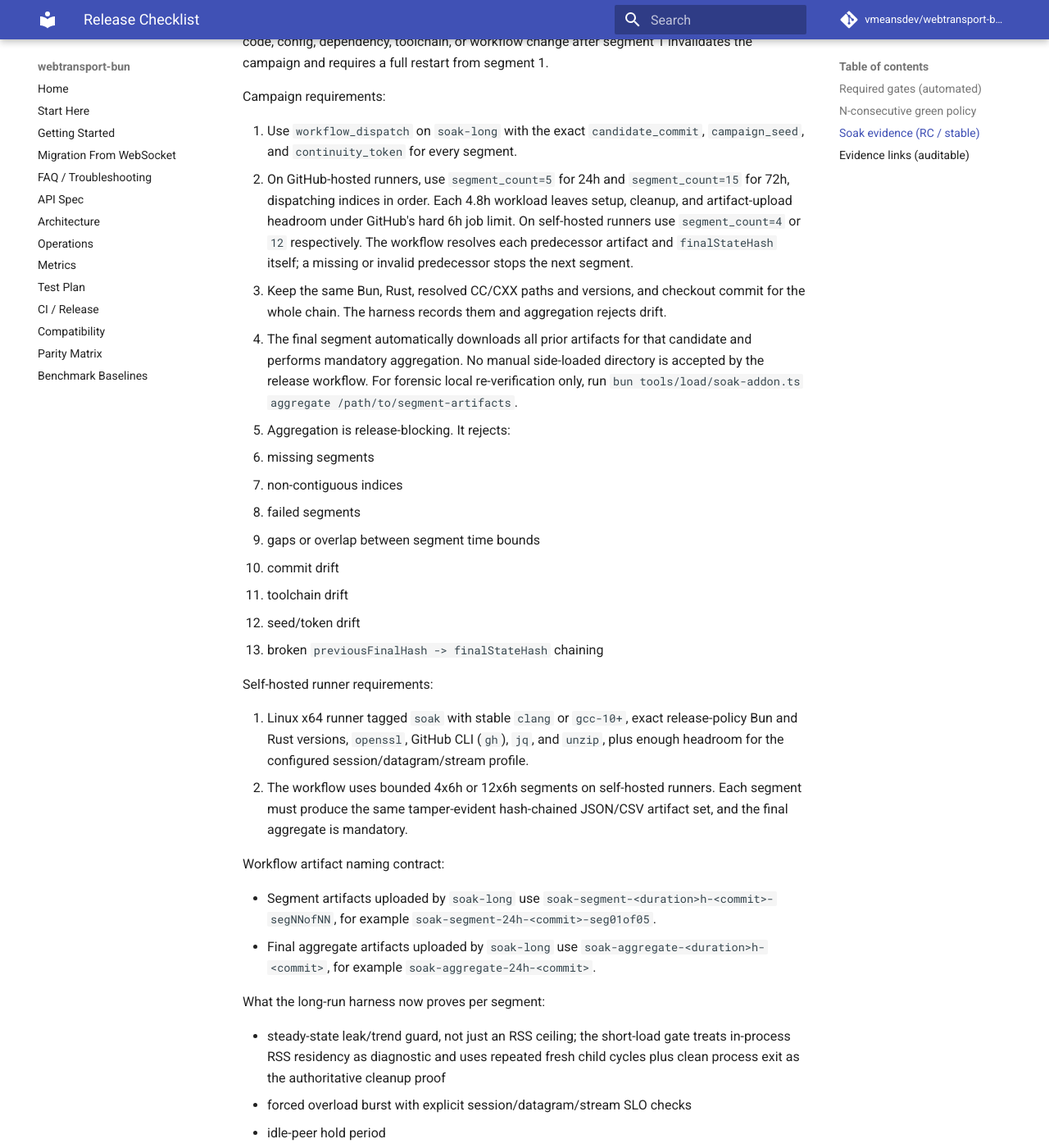
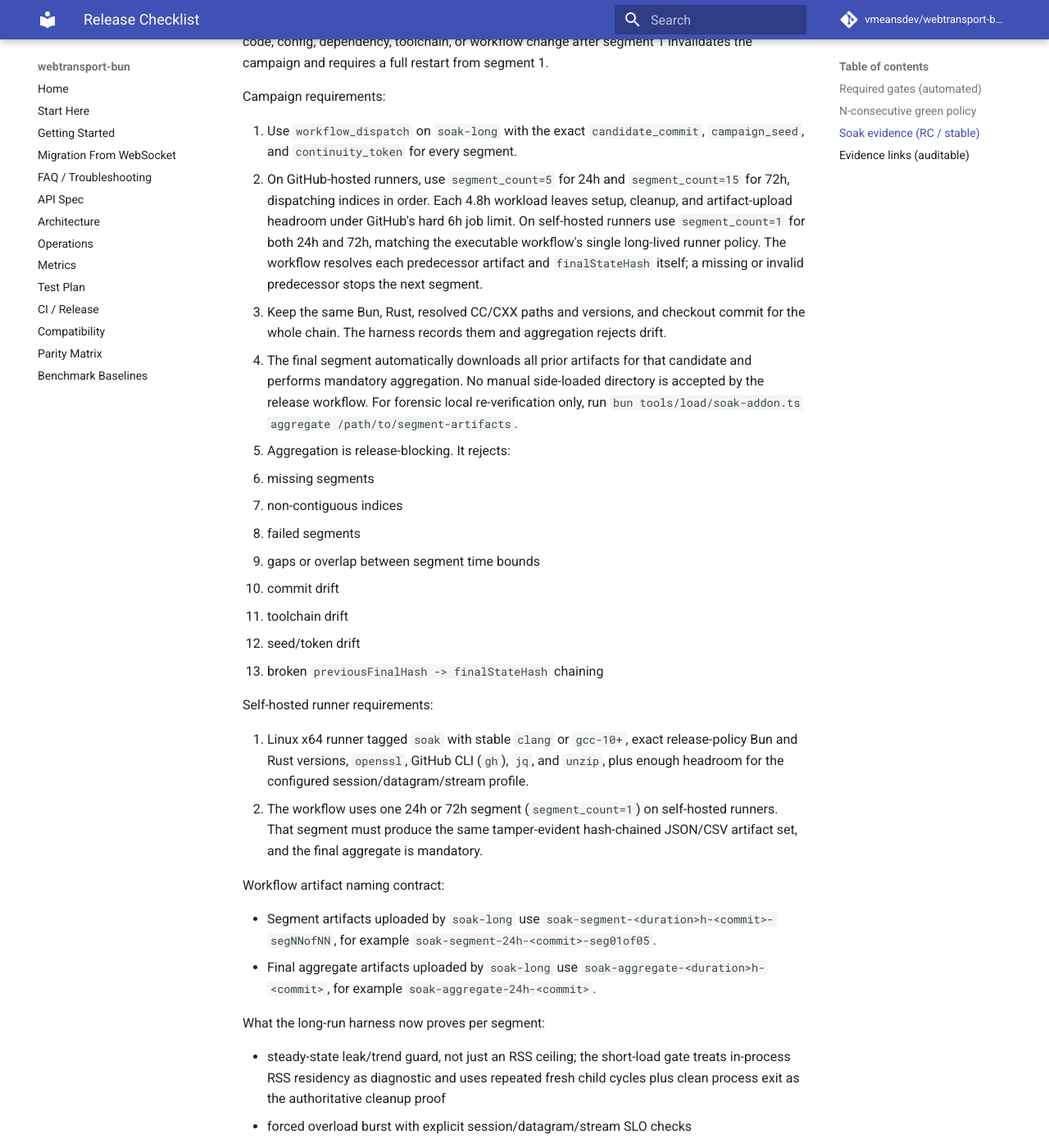
Before and after one commit to vmeansdev/webtransport-bun, an MkDocs documentation site: the page built from docs/RELEASE_CHECKLIST.md, in a window 1280 px wide and 1400 px high, scrolled down 1598 px. Shown: the whole window at 82% size. Built offline with MkDocs 1.6.1 and Material for MkDocs 9.7.7, drawn with Linux system fonts in a browser that asks for light colours; comment, search, counter and statistics services are not loaded.

Commit message:
Align soak checklist with runner policy
The release checklist prescribed four or twelve self-hosted segments while the executable workflow and validator accept one long-lived self-hosted segment for 24-hour and 72-hour campaigns. Make the checklist describe the enforced dispatch contract so operators cannot submit a campaign the validator rejects.\n\nConstraint: GitHub-hosted campaigns remain segmented at 5 and 15 jobs\nRejected: Expand the workflow to self-hosted multi-segment campaigns | the current runner policy and timeout model deliberately use one long-lived self-hosted job\nConfidence: high\nScope-risk: narrow\nDirective: Keep checklist counts synchronized with soak-long.yml and validate-soak-inputs.sh\nTested: the validator and soak policy tests will be rerun after this scoped commit\nNot-tested: no wall-clock soak was authorized or started\n

```diff
--- a/docs/RELEASE_CHECKLIST.md
+++ b/docs/RELEASE_CHECKLIST.md
@@ -44,7 +44,7 @@ Do not start the 24h or 72h campaign until the exact release candidate commit is
 Campaign requirements:
 
 1. Use `workflow_dispatch` on `soak-long` with the exact `candidate_commit`, `campaign_seed`, and `continuity_token` for every segment.
-2. On GitHub-hosted runners, use `segment_count=5` for 24h and `segment_count=15` for 72h, dispatching indices in order. Each 4.8h workload leaves setup, cleanup, and artifact-upload headroom under GitHub's hard 6h job limit. On self-hosted runners use `segment_count=4` or `12` respectively. The workflow resolves each predecessor artifact and `finalStateHash` itself; a missing or invalid predecessor stops the next segment.
+2. On GitHub-hosted runners, use `segment_count=5` for 24h and `segment_count=15` for 72h, dispatching indices in order. Each 4.8h workload leaves setup, cleanup, and artifact-upload headroom under GitHub's hard 6h job limit. On self-hosted runners use `segment_count=1` for both 24h and 72h, matching the executable workflow's single long-lived runner policy. The workflow resolves each predecessor artifact and `finalStateHash` itself; a missing or invalid predecessor stops the next segment.
 3. Keep the same Bun, Rust, resolved CC/CXX paths and versions, and checkout commit for the whole chain. The harness records them and aggregation rejects drift.
 4. The final segment automatically downloads all prior artifacts for that candidate and performs mandatory aggregation. No manual side-loaded directory is accepted by the release workflow. For forensic local re-verification only, run `bun tools/load/soak-addon.ts aggregate /path/to/segment-artifacts`.
 5. Aggregation is release-blocking. It rejects:
@@ -60,7 +60,7 @@ Campaign requirements:
 Self-hosted runner requirements:
 
 1. Linux x64 runner tagged `soak` with stable `clang` or `gcc-10+`, exact release-policy Bun and Rust versions, `openssl`, GitHub CLI (`gh`), `jq`, and `unzip`, plus enough headroom for the configured session/datagram/stream profile.
-2. The workflow uses bounded 4x6h or 12x6h segments on self-hosted runners. Each segment must produce the same tamper-evident hash-chained JSON/CSV artifact set, and the final aggregate is mandatory.
+2. The workflow uses one 24h or 72h segment (`segment_count=1`) on self-hosted runners. That segment must produce the same tamper-evident hash-chained JSON/CSV artifact set, and the final aggregate is mandatory.
 
 Workflow artifact naming contract:
 
```
